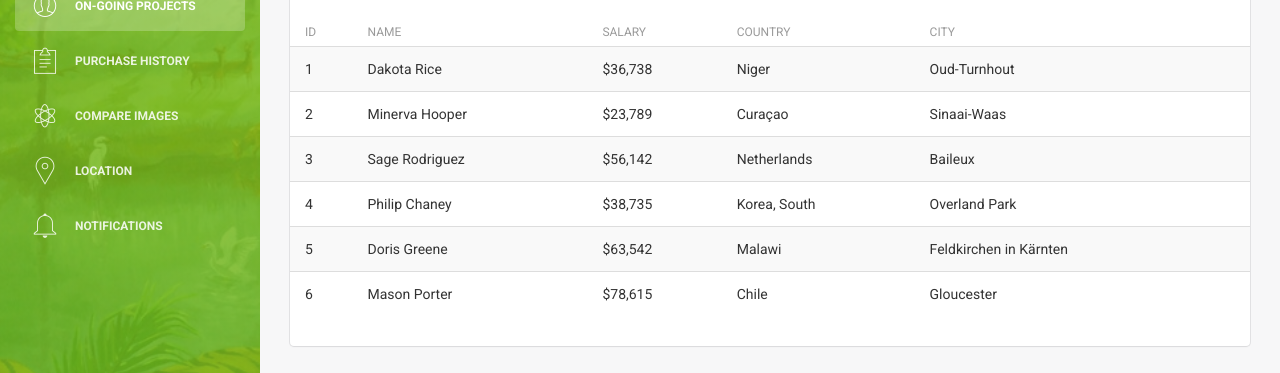
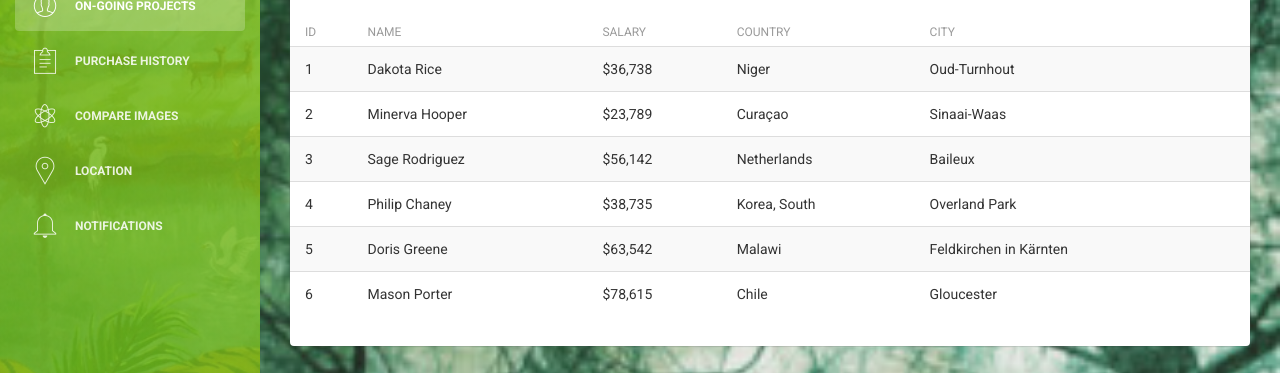
Before and after one commit to SaadAAkash/MagicBox-Website-Development, a website: page table.html in a window 1280 px wide. Shown: the part 160-533 px from the top of the page. Drawn offline with Linux system fonts and the light colour scheme; some packages are replaced by stand-ins of ours.

Commit message:
Added backgrnd to all the other pages

```diff
--- a/table.html
+++ b/table.html
@@ -5,7 +5,20 @@
 	<link rel="icon" type="image/png" href="assets/img/favicon.ico">
 	<meta http-equiv="X-UA-Compatible" content="IE=edge,chrome=1" />
 
-	<title>Light Bootstrap Dashboard by Creative Tim</title>
+    <title>Drone for Environment || Magic Box</title>
+
+    <style>
+    body {
+            height: 0;
+            padding: 0; /* remove any pre-existing padding, just in case */
+            padding-bottom: 75%;
+            background-image: url("assets/img/forest3.jpg");
+            background-position: center center;
+            background-size: 100%;
+            background-repeat: no-repeat;
+    }
+
+    </style>
 
 	<meta content='width=device-width, initial-scale=1.0, maximum-scale=1.0, user-scalable=0' name='viewport' />
     <meta name="viewport" content="width=device-width" />
```
Also changed, not shown: dashboard.html (+2 -0 lines), notifications.html (+15 -1 lines), upgrade.html (+14 -0 lines), user.html (+13 -0 lines).
